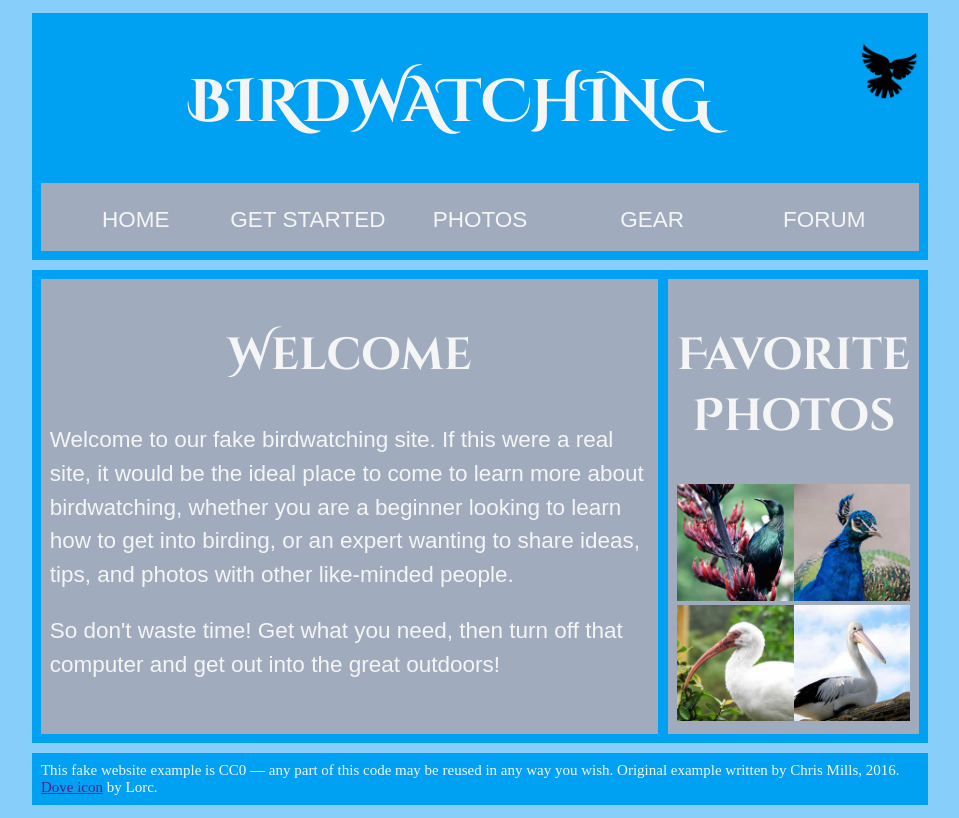
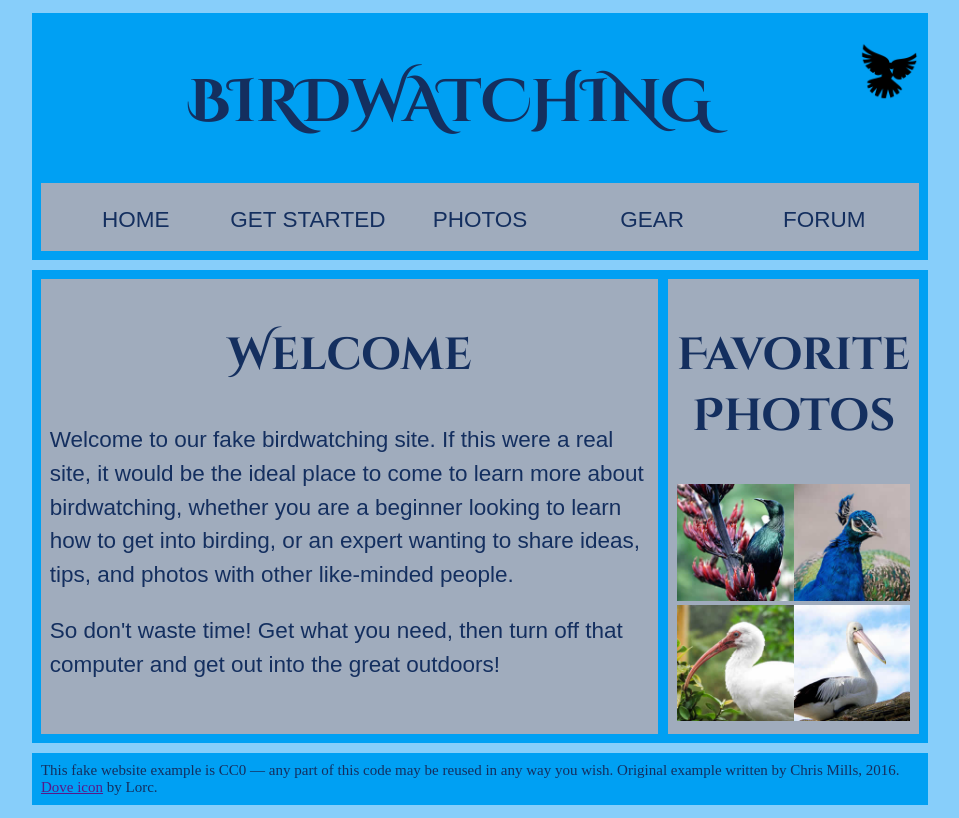
Before and after one commit to dcscode/bird-watching, a plain HTML site: page index.html in a window 1280 px wide. Shown: the whole page, without its empty margins (160-1119 px from the left). Drawn offline with Linux system fonts and the light colour scheme.

Commit message:
change font colors to increase contrast

```diff
--- a/styles.css
+++ b/styles.css
@@ -27,12 +27,12 @@ nav, article, aside {
 
 h1, h2 {
     font-family: 'Cinzel Decorative', cursive;
-    color: whitesmoke;
+    color: #142f5f;
 }
 
 p, li {
     font-family: 'Robto Condensed', sans-serif;
-    color: whitesmoke;
+    color: #142f5f;
     font-size: 1.5rem;
 }
 
@@ -88,7 +88,7 @@ nav a {
     display: inline-block;
     text-transform: uppercase;
     text-decoration: none;
-    color: whitesmoke;
+    color: #142f5f;
 }
 
 nav a:hover {
@@ -121,5 +121,5 @@ aside img {
 
 footer {
     margin-top: 10px;
-    color: whitesmoke;
+    color: #142f5f;
 }
```
